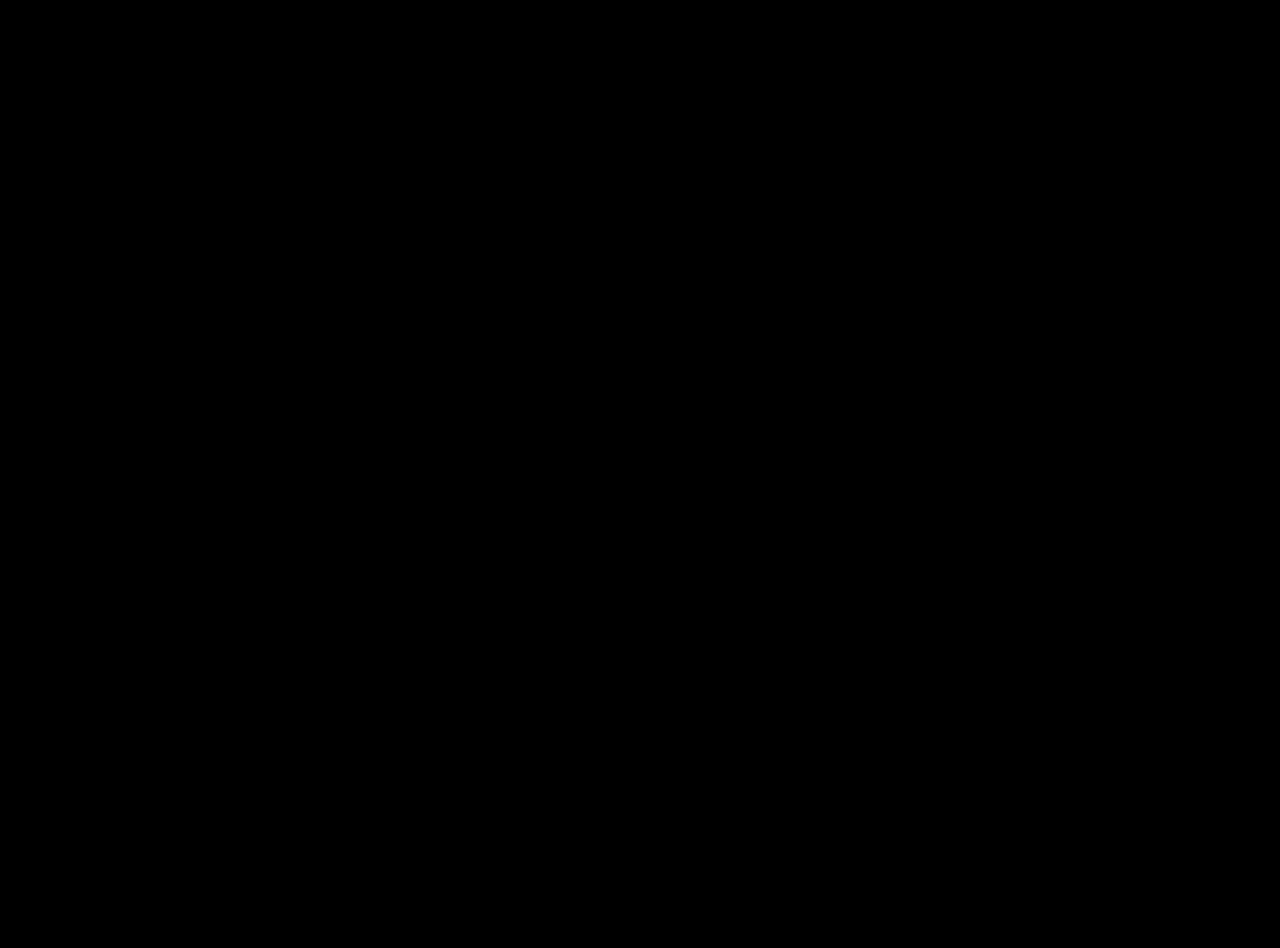
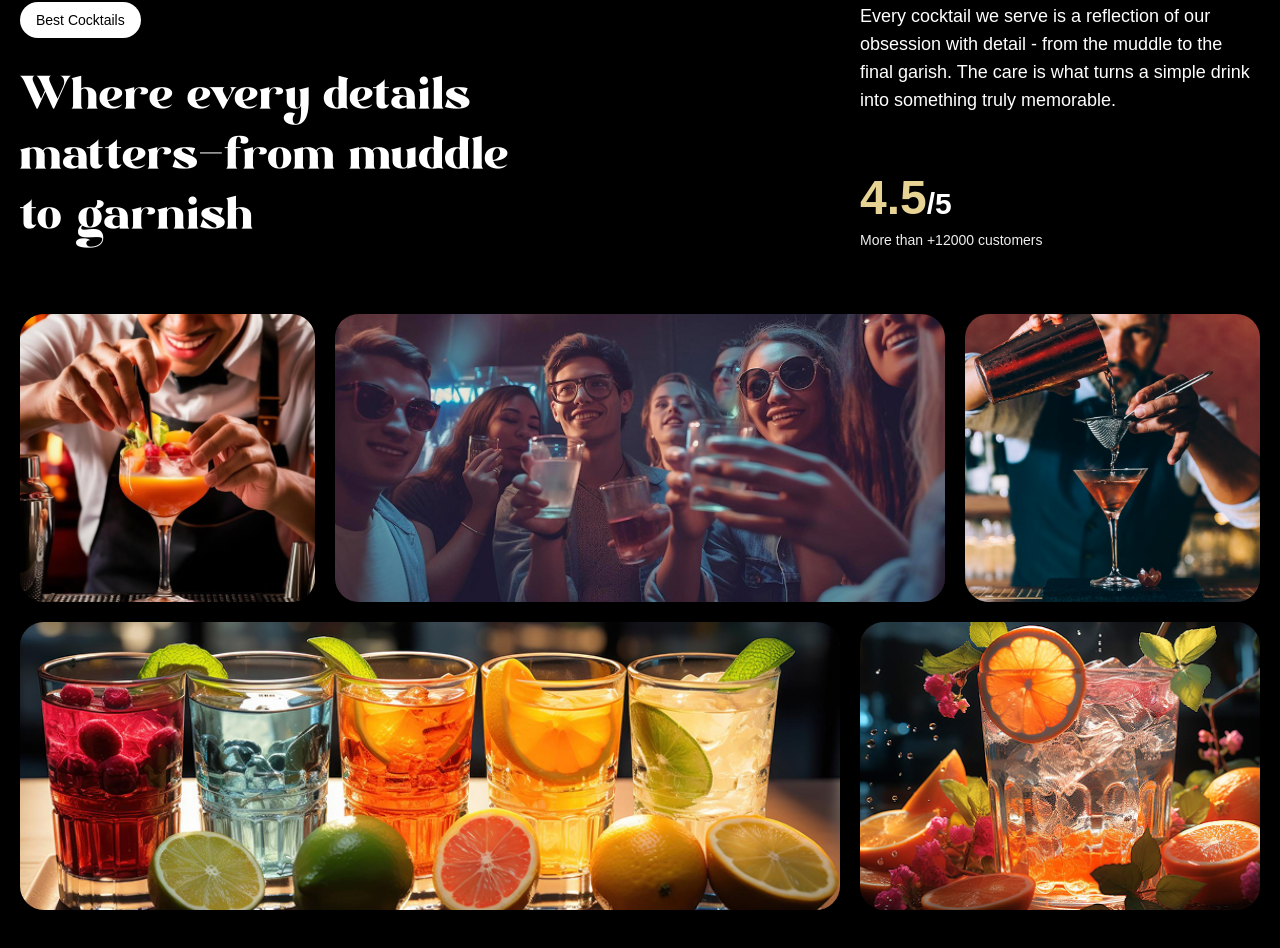
Before and after one commit to arash-jj/mojito-landing-page, a React (Vite) app: page / in a window 1280 px wide. Shown: the part 1710-2658 px from the top of the page. Before the commit the page ends 1600 px from the top, so only its background shows below. Built offline with nearby package versions, Linux system fonts and the light colour scheme; a web font is replaced by a local one.

Commit message:
about section added

```diff
--- a/src/App.jsx
+++ b/src/App.jsx
@@ -5,6 +5,7 @@
 import Navbar from './components/Navbar';
 import Hero from './components/Hero';
 import Cocktails from './components/Cocktails';
+import About from './components/About';
 gsap.registerPlugin(ScrollTrigger, SplitText)
 
 const App = () => {
@@ -13,6 +14,7 @@
             <Navbar/>
             <Hero/>
             <Cocktails/>
+            <About/>
         </main>
     )
 }
--- /dev/null
+++ b/src/components/About.jsx
@@ -0,0 +1,84 @@
+import { useGSAP } from '@gsap/react'
+import gsap from 'gsap'
+import { SplitText } from 'gsap/all'
+import React from 'react'
+
+const About = () => {
+    useGSAP(()=>{
+        const tilteSplit = SplitText.create('#about h2',{
+            type: 'words'
+        })
+        const scrollTimeline = gsap.timeline({
+            scrollTrigger: {
+                trigger: '#about',
+                start: 'top center'
+            }
+        })
+        scrollTimeline.from(tilteSplit.words,{
+            opacity:0, duration: 1, yPercent: 100, ease: 'expo.out', stagger: 0.02
+        })
+        scrollTimeline.from('.top-grid div, .bottom-grid div', {
+            opacity: 0, duration: 1, ease: 'power1.inOut', stagger: 0.04
+        }, '-=0.5')
+    })
+    return (
+        <div id='about'>
+            <div className="mb-16 md:px-0 px-5">
+                <div className="content">
+                    <div className="md:col-span-8">
+                        <p className="badge">Best Cocktails</p>
+                        <h2>
+                            Where every details matters
+                            <span className="text-white">-</span>
+                            from muddle to garnish
+                        </h2>
+                    </div>
+                    <div className="sub-content">
+                        <p>
+                            Every cocktail we serve is a reflection of our obsession with detail - from the muddle to the final garish. The care is what turns a simple drink into something truly memorable.
+                        </p>
+                        <div>
+                            <p className="md:text-3xl text-xl font-bold">
+                                <span>4.5</span>/5
+                            </p>
+                            <p className="text-sm text-white-100">
+                                More than +12000 customers
+                            </p>
+                        </div>
+                    </div>
+                </div>
+            </div>
+            <div className="top-grid">
+                <div className="md:col-span-3">
+                    <div className="noisy">
+                        <img src="/images/abt1.png" alt="grid-img-1" />
+                    </div>
+                </div>
+                <div className="md:col-span-6">
+                    <div className="noisy">
+                        <img src="/images/abt2.png" alt="grid-img-2" />
+                    </div>
+                </div>
+                <div className="md:col-span-3">
+                    <div className="noisy">
+                        <img src="/images/abt5.png" alt="grid-img-5" />
+                    </div>
+                </div>
+            </div>
+            <div className="bottom-grid">
+                <div className="md:col-span-8">
+                    <div className="noisy">
+                        <img src="/images/abt3.png" alt="grid-img-3" />
+                    </div>
+                </div>
+                <div className="md:col-span-4">
+                    <div className="noisy">
+                        <img src="/images/abt4.png" alt="grid-img-4" />
+                    </div>
+                </div>
+            </div>
+        </div>
+    )
+}
+
+export default About
```
